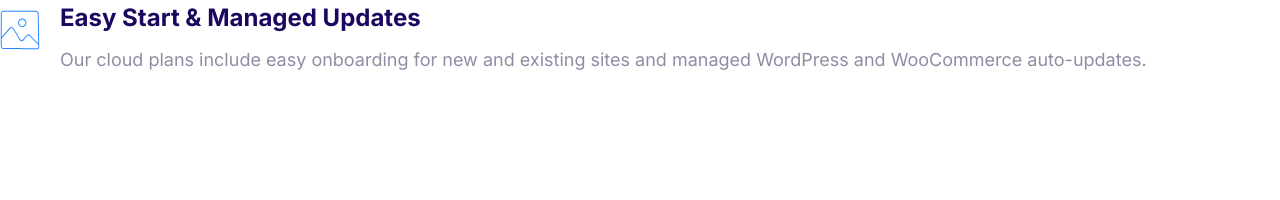
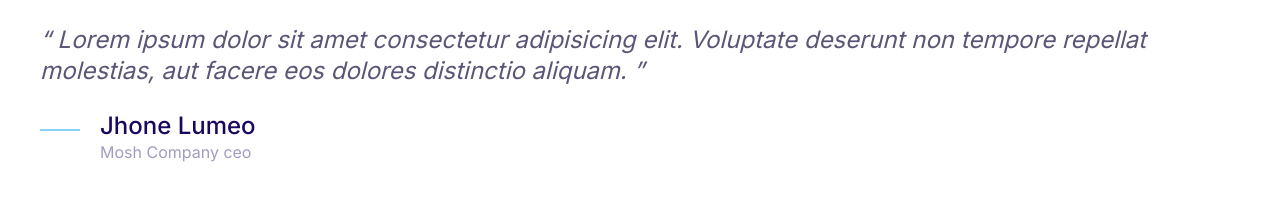
Before and after one commit to AleXAnastasov77/Moshify, a plain HTML site: page index.html in a window 1280 px wide. Drawn offline with Linux system fonts and the light colour scheme.

Commit message:
Building the quotes component

```diff
--- a/css/styles.css
+++ b/css/styles.css
@@ -5,6 +5,7 @@
   --color-headings: #1b0760;
   --color-body: #918ca4;
   --color-borders: #ccc;
+  --color-body-darker: #5c5577;
   --border-radius: 30px;
 }
 *,
@@ -346,3 +347,43 @@ a {
 /* .media__text {
   font-size: 2rem;
 } */
+
+/* Quotes */
+.quote {
+  font-size: 3rem;
+  font-style: italic;
+  color: var(--color-body-darker);
+  line-height: 1.3;
+}
+.quote__text::before {
+  content: open-quote;
+}
+.quote__text::after {
+  content: close-quote;
+}
+.quote footer {
+  font-style: normal;
+}
+.quote__author {
+  font-weight: 500;
+  font-size: 3rem;
+  margin-bottom: 0;
+}
+.media__organization {
+  font-size: 2rem;
+  opacity: 0.4;
+  color: var(--color-headings);
+}
+.quote__line {
+  position: relative;
+  bottom: 10px;
+}
+@media screen and (min-width: 1024px) {
+  .quote,
+  .quote__author {
+    font-size: 2.4rem;
+  }
+  .media__organization {
+    font-size: 1.6rem;
+  }
+}
--- a/index.html
+++ b/index.html
@@ -14,16 +14,25 @@
     <link rel="stylesheet" href="css/styles.css" />
   </head>
   <body>
+    <blockquote class="quote">
+      <p class="quote__text">
+        Lorem ipsum dolor sit amet consectetur adipisicing elit. Voluptate
+        deserunt non tempore repellat molestias, aut facere eos dolores
+        distinctio aliquam.
+      </p>
       <div class="media">
-      <div class="media__image">
+        <div class="media__image quote__line">
           <svg class="icon icon--primary">
-          <use xlink:href="images/sprite.svg#snap"></use>
+            <use xlink:href="images/sprite.svg#line"></use>
           </svg>
         </div>
+        <footer>
           <div class="media__body">
-        <h3 class="media__title">Easy Start & Managed Updates</h4>
-        <p class="media__text">Our cloud plans include easy onboarding for new and existing sites and managed WordPress and WooCommerce auto-updates. </p>
+            <h3 class="media__title quote__author">Jhone Lumeo</h4>
+            <p class="media__organization">Mosh Company ceo</p>
           </div>
         </div>
+        </footer>
+    </blockquote>
   </body>
 </html>
```
Also changed, not shown: components/quotes.html (added, +20 -0 lines). Lines whose indentation alone changed are shown as unchanged.
